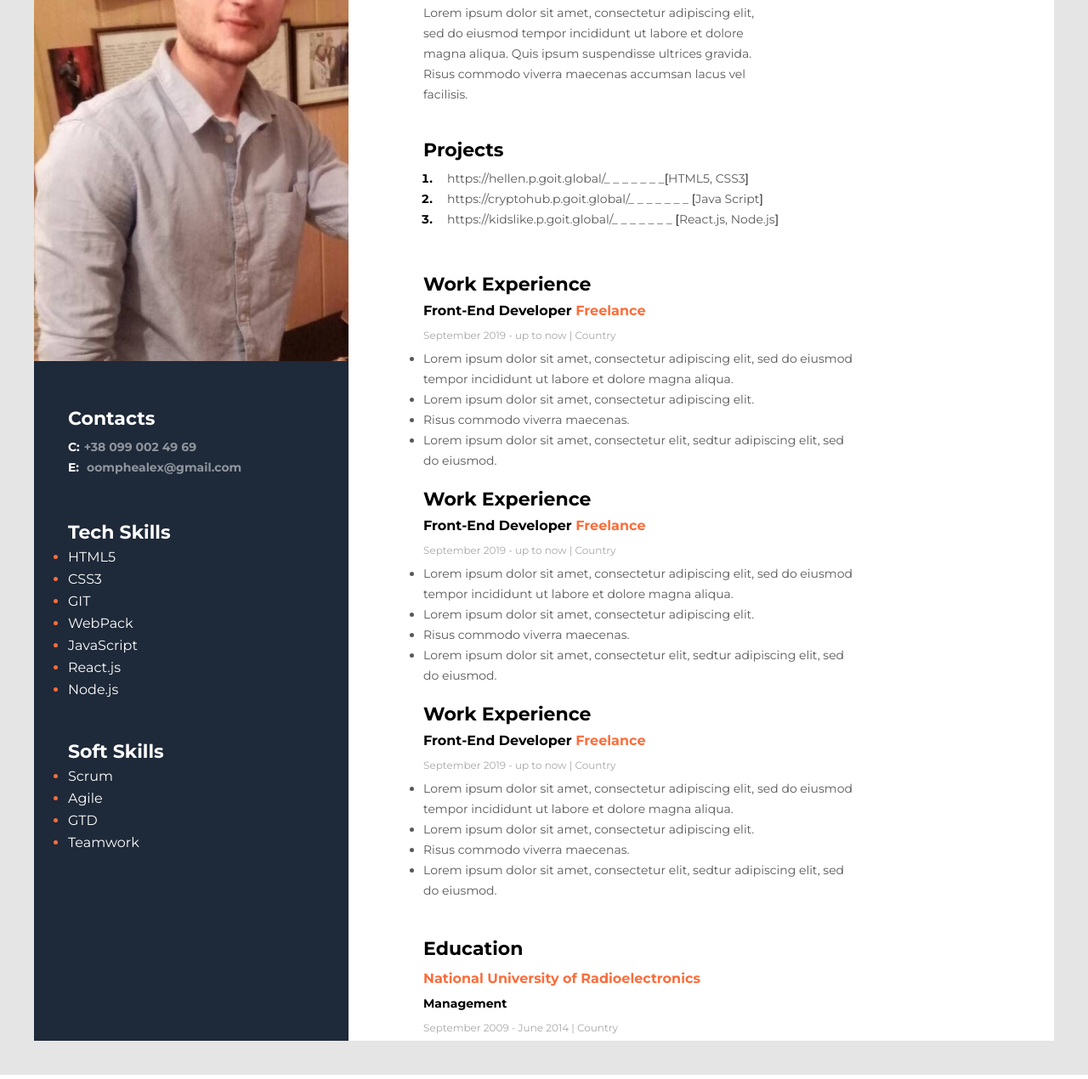
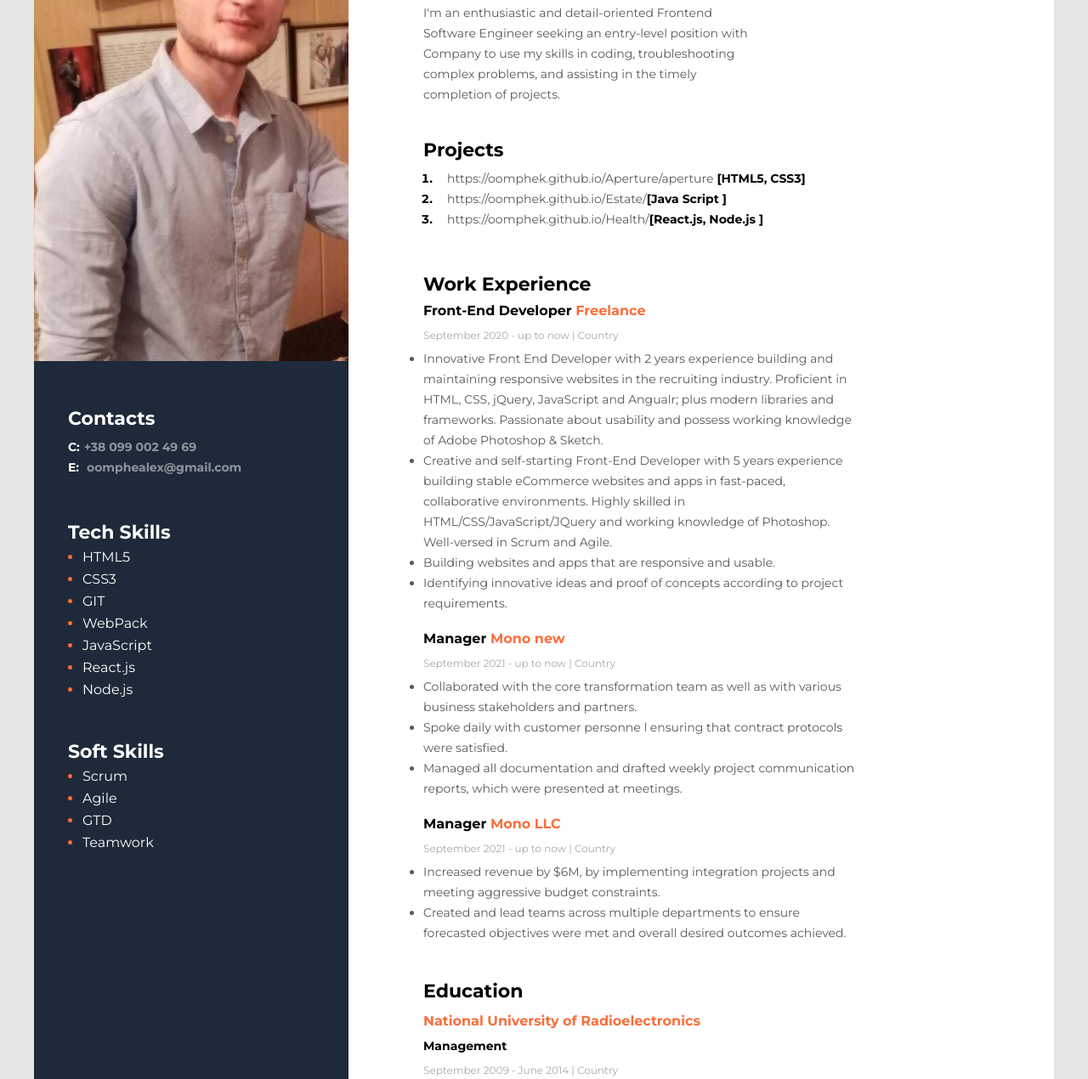
Before and after one commit to oomphek/Resume, a plain HTML site: page index.html in a window 1280 px wide. Shown: the part 254-1524 px from the top of the page at 85% size. Drawn offline with Linux system fonts and the light colour scheme; a web font is replaced by a local one.

Commit message:
Add files via upload

```diff
--- a/css/goit.css
+++ b/css/goit.css
@@ -85,6 +85,9 @@ max-width: 370px;
     color: #595959;
 
 }
+.main_contacts>ul {
+    margin-left: 17px;
+}
 .main_contacts {
     margin-top: 51px;
     margin-left: 40px;
@@ -96,7 +99,14 @@ max-width: 370px;
 font-size: 22px;
 line-height: 27px;
 }
-
+.main_list {
+    margin-bottom: 10px;
+    color:
+ #FB6D3A;
+}
+.main_list_color {
+ color: #FFF;
+}
 .main_tel {
     font-style: normal;
 font-weight: 700;
@@ -114,14 +124,6 @@ color: #FFFFFF;
 opacity: 0.5;
 }
 
-.main_list {
-       margin-bottom: 10px;
-       color:
-    #FB6D3A;
-}
-.main_list_color {
-    color: #FFF;
-}
 .front {
     margin-bottom: 40px;
 }
@@ -239,9 +241,6 @@ color: #A8A8A8;
 font-size: 14px;
 line-height: 24px;
 max-width: 509px;
-/* or 171% */
-
-
 color: #595959;
 
 }
@@ -252,9 +251,6 @@ color: #595959;
     font-weight: 700;
 font-size: 22px;
 line-height: 27px;
-/* identical to box height */
-
-
 color: #000000;
 }
 .national {
@@ -263,9 +259,6 @@ color: #000000;
     font-weight: 700;
 font-size: 16px;
 line-height: 20px;
-/* identical to box height */
-
-
 color: #FB6D3A;
 }
 .management {
@@ -273,9 +266,31 @@ color: #FB6D3A;
     font-weight: 700;
 font-size: 14px;
 line-height: 17px;
-/* identical to box height */
-
-
 color: #000000;
 
 }
+.project_span_color {
+    transition: color 0.2s linear;
+}
+.project_span_color:hover {
+    color: #FB6D3A;
+}
+/*
+.main_left {
+    animation: back 15s linear infinite;
+} */
+
+/* @keyframes back {
+    25% {
+        background-color: rgb(10, 2, 90);
+    }
+    50% {
+        background-color:rgb(18, 9, 122);
+    }
+    75% {
+        background-color:rgb(23, 18, 68);
+    }
+    100% {
+        background-color:rgb(10, 6, 60);
+    }
+} /**
--- a/index.html
+++ b/index.html
@@ -46,59 +46,88 @@
         <div class="front">
             <div class="front_developer">Front-End Developer</div>
             <div class="front_name">Alex Bezdetko</div>
-            <div class="front_text">Lorem ipsum dolor sit amet,
-                 consectetur adipiscing elit, sed do eiusmod tempor
-                  incididunt ut labore et dolore magna aliqua.
-                   Quis ipsum suspendisse ultrices gravida. Risus
-                 commodo viverra maecenas accumsan lacus vel facilisis. </div>
+            <div class="front_text">I'm an enthusiastic and detail-oriented
+                 Frontend Software Engineer seeking an entry-level position
+                  with Company to use my skills in coding, troubleshooting
+                   complex problems, and assisting in the timely completion of projects.
+
+                </div>
         </div>
         <div class="projects">
             <div class="project">Projects</div>
             <ol>
-                <li class="projects_list"><span class="project_span_color">https://hellen.p.goit.global/_ _ _ _ _ _ _<span class="project_black">[</span>HTML5, CSS3<span class="project_black">]</span></span></li>
-                <li class="projects_list"><span class="project_span_color">
-                    https://cryptohub.p.goit.global/_ _ _ _ _ _ _ <span class="project_black">[</span>Java Script<span class="project_black">]</span></span></li>
-                <li class="projects_list"><span class="project_span_color">
-                    https://kidslike.p.goit.global/_ _ _  _ _ _ _ <span class="project_black">[</span>React.js, Node.js<span class="project_black">]</span></span></li>
+                <li class="projects_list">
+                   <a href="https://oomphek.github.io/Aperture/aperture"> <span class="project_span_color">https://oomphek.github.io/Aperture/aperture</span></a>
+
+    <span class="project_black">[</span>HTML5, CSS3<span class="project_black">]</span></span></li>
+                <li class="projects_list"> <a href="https://oomphek.github.io/Estate/">
+                    <span class="project_span_color">
+                       https://oomphek.github.io/Estate/</a><span class="project_black">[</span>Java Script
+                    <span class="project_black">]</span></span></li>
+                <li class="projects_list"><a href="https://oomphek.github.io/Health/"><span class="project_span_color">
+                    https://oomphek.github.io/Health/</a><span class="project_black">[</span>React.js, Node.js
+                    <span class="project_black">]</span></span></li>
             </ol>
         </div>
         <div class="exp">
             <div class="project">Work Experience</div>
             <div class="exp_front">Front-End Developer <span class="orange">Freelance</span></div>
-            <div class="exp_date">September 2019 - up to now   |   Country</div>
+            <div class="exp_date">September 2020 - up to now   |   Country</div>
             <ul>
-                <li class="exp_text">Lorem ipsum dolor sit amet, consectetur adipiscing elit, sed do eiusmod tempor incididunt ut labore et dolore magna aliqua. </li>
                 <li class="exp_text">
-                    Lorem ipsum dolor sit amet, consectetur adipiscing elit.</li>
+                    Innovative Front End Developer with 2 years
+                    experience building and maintaining responsive
+                    websites in the recruiting industry. Proficient
+                    in HTML, CSS, jQuery, JavaScript and Angualr; plus
+                     modern libraries and frameworks. Passionate about
+                      usability
+                     and possess working knowledge of Adobe Photoshop & Sketch.
+                </li>
                 <li class="exp_text">
-                    Risus commodo viverra maecenas. </li>
-                <li class="exp_text">Lorem ipsum dolor sit amet, consectetur  elit, sedtur adipiscing elit, sed do eiusmod. </li>
+                    Creative and self-starting Front-End
+                     Developer with 5 years experience building
+                     stable eCommerce websites and apps in fast-paced,
+                      collaborative environments. Highly skilled
+                      in HTML/CSS/JavaScript/JQuery and working knowledge
+                      of Photoshop.
+                     Well-versed in Scrum and Agile.</li>
+                <li class="exp_text">
+                    Building websites and apps that are responsive and usable.</li>
+                <li class="exp_text">Identifying innovative ideas and proof of concepts
+                     according to project requirements. </li>
             </ul>
         </div>
         <div class="exp">
-            <div class="project">Work Experience</div>
-            <div class="exp_front">Front-End Developer <span class="orange">Freelance</span></div>
-            <div class="exp_date">September 2019 - up to now   |   Country</div>
+            <div class="exp_front"> Manager <span class="orange">Mono new</span></div>
+            <div class="exp_date">September 2021 - up to now   |   Country</div>
             <ul>
-                <li class="exp_text">Lorem ipsum dolor sit amet, consectetur adipiscing elit, sed do eiusmod tempor incididunt ut labore et dolore magna aliqua. </li>
+                <li class="exp_text">Collaborated with the core
+                     transformation team
+                     as well as with various business
+                      stakeholders and partners.</li>
                 <li class="exp_text">
-                    Lorem ipsum dolor sit amet, consectetur adipiscing elit.</li>
-                <li class="exp_text">
-                    Risus commodo viverra maecenas. </li>
-                <li class="exp_text">Lorem ipsum dolor sit amet, consectetur  elit, sedtur adipiscing elit, sed do eiusmod. </li>
+                    Spoke daily with customer personne
+                    l ensuring that contract protocols were satisfied.</li>
+
+                <li class="exp_text">Managed all documentation
+                     and drafted weekly project
+                     communication reports,
+                      which were presented at meetings.</li>
             </ul>
         </div>
         <div class="exp">
-            <div class="project">Work Experience</div>
-            <div class="exp_front">Front-End Developer <span class="orange">Freelance</span></div>
-            <div class="exp_date">September 2019 - up to now   |   Country</div>
+            <div class="exp_front">Manager <span class="orange">Mono LLC</span></div>
+            <div class="exp_date">September 2021 - up to now   |   Country</div>
             <ul>
-                <li class="exp_text">Lorem ipsum dolor sit amet, consectetur adipiscing elit, sed do eiusmod tempor incididunt ut labore et dolore magna aliqua. </li>
+
                 <li class="exp_text">
-                    Lorem ipsum dolor sit amet, consectetur adipiscing elit.</li>
+                    Increased revenue by $6M, by implementing integration projects
+                     and meeting aggressive budget constraints.</li>
                 <li class="exp_text">
-                    Risus commodo viverra maecenas. </li>
-                <li class="exp_text">Lorem ipsum dolor sit amet, consectetur  elit, sedtur adipiscing elit, sed do eiusmod. </li>
+                    Created and lead teams across multiple
+                     departments to ensure forecasted objectives were
+                     met and overall desired outcomes achieved.</li>
+
             </ul>
         </div>
         <div class="education">
@@ -106,9 +135,6 @@
             <div class="national">National University of Radioelectronics</div>
             <div class="management">Management</div>
             <div class="exp_date">September 2009 - June 2014   |   Country</div>
-        </div>
-    </div>
-</div>
-</div>
+        </div></div></div></div>
 </body>
 </html>
```
